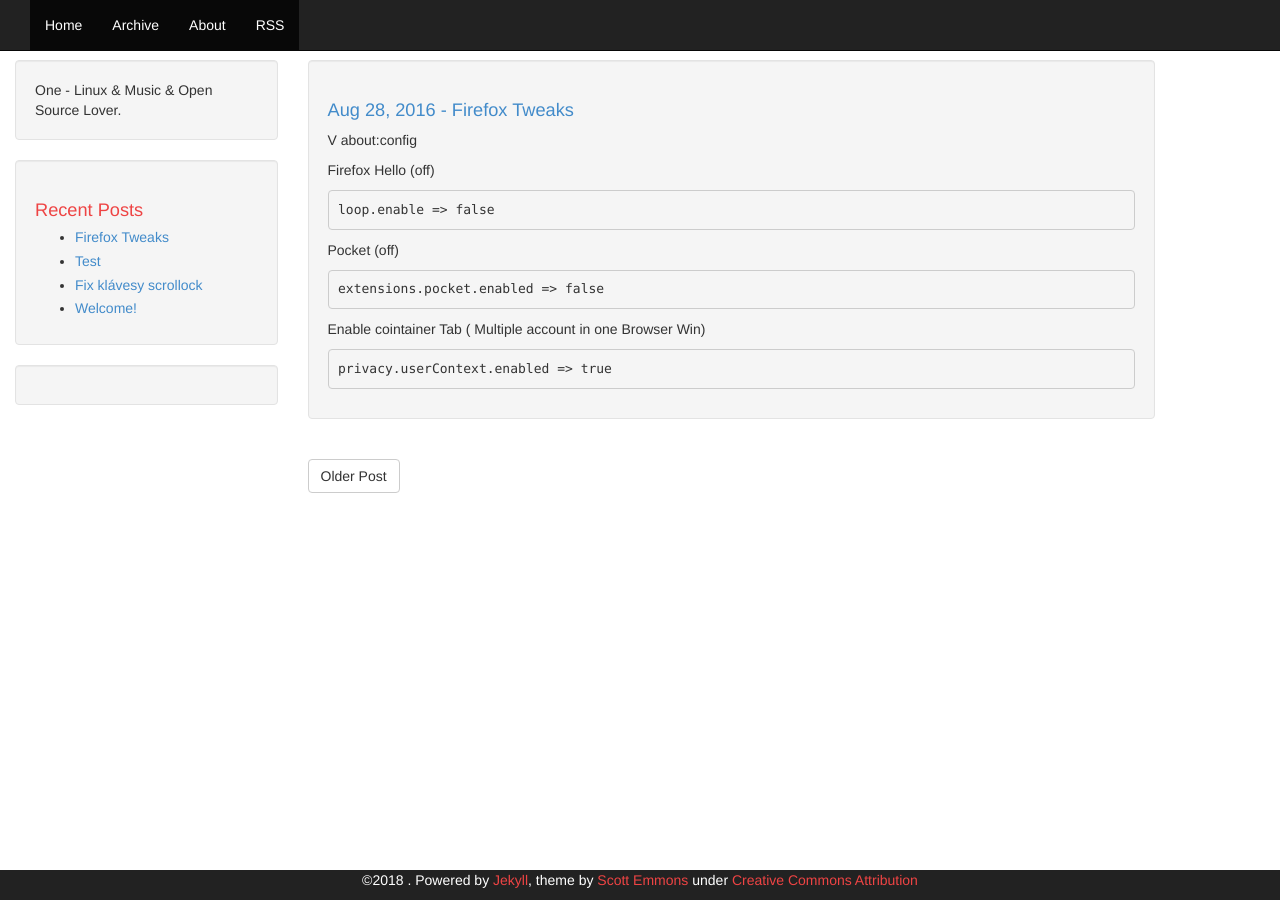
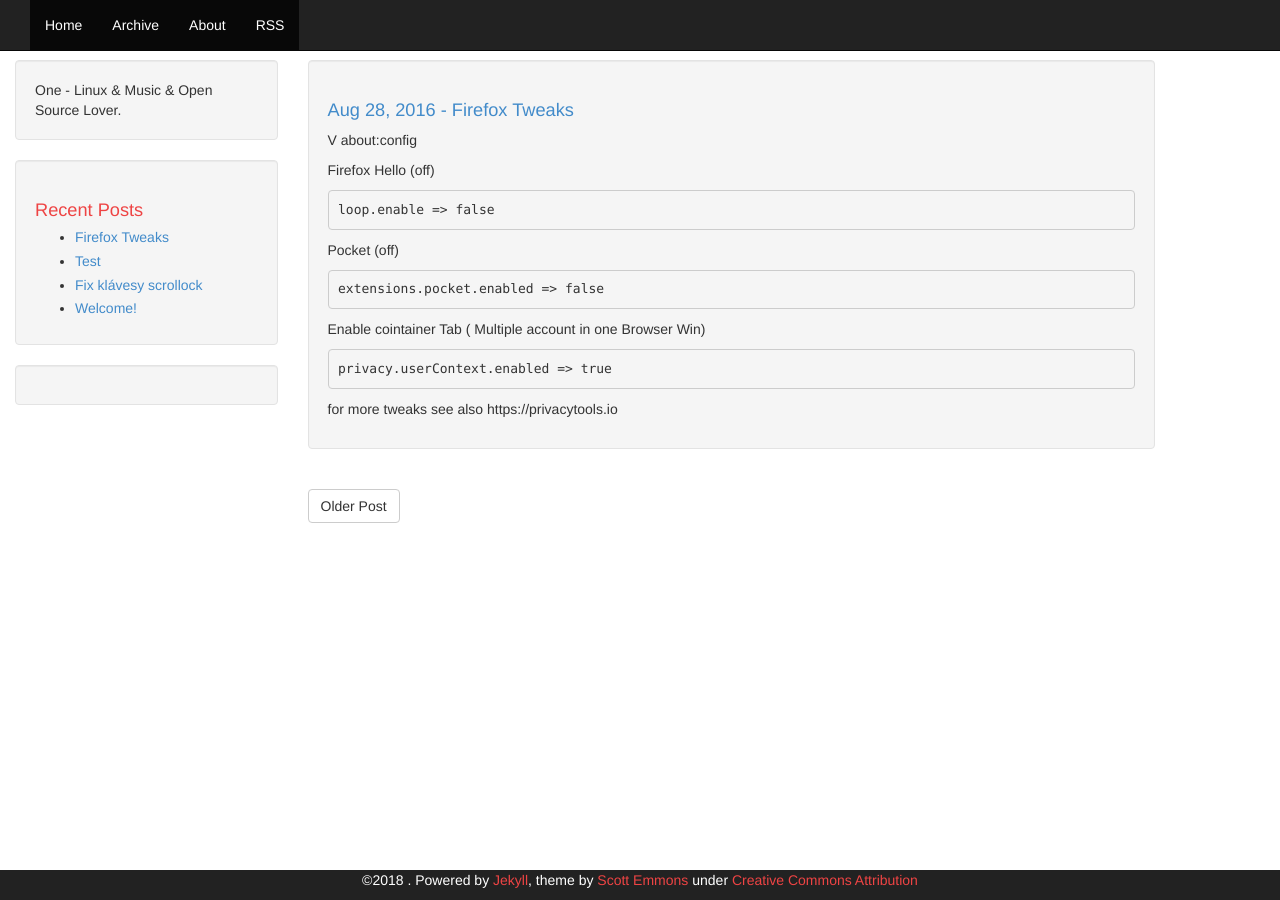
Before and after one commit to marekpistorius/blog.github.io, a Jekyll site: the page built from _posts/2016-08-28-firefox-tweaks.markdown, in a window 1280 px wide. Built offline with Jekyll 4.4.1, drawn with Linux system fonts in a browser that asks for light colours.

Commit message:
Update 2016-08-28-firefox-tweaks.markdown

```diff
--- a/_posts/2016-08-28-firefox-tweaks.markdown
+++ b/_posts/2016-08-28-firefox-tweaks.markdown
@@ -18,3 +18,5 @@ Pocket (off)
 Enable cointainer Tab ( Multiple account in one Browser Win)
 
 	privacy.userContext.enabled => true
+
+for more tweaks see also https://privacytools.io
```
